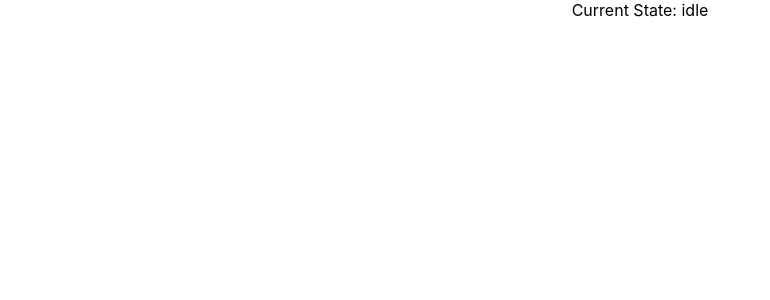
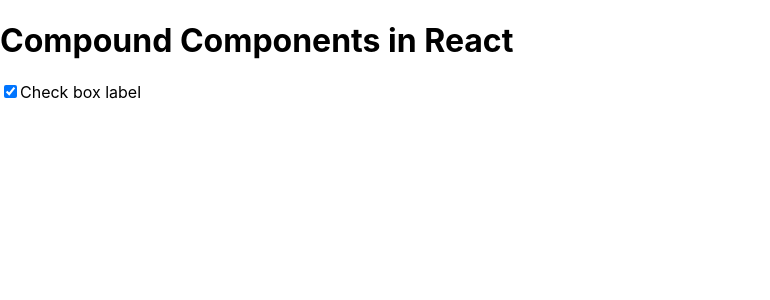
Before and after one commit to Jeyvers/react-course, a React (Create React App) app in the folder react-advanced-patterns/: page / in a window 1280 px wide. Shown: the top 300 px of the page, without its empty margins (0-770 px from the left). Built offline with nearby package versions, Linux system fonts and the light colour scheme.

Commit message:
Compound Components in React

```diff
--- a/react-advanced-patterns/src/App.js
+++ b/react-advanced-patterns/src/App.js
@@ -1,67 +1,48 @@
+import React, { useState, useReducer, useEffect } from 'react';
 import logo from './logo.svg';
 import './App.css';
-import { useState, useReducer, useEffect } from 'react';
 
-function reducer({ state }) {
-  switch (state) {
-    case 'PRESSED_ONCE':
-      return { state: 'PRESSED_TWO' };
-    case 'PRESSED_TWO':
-      return { state: 'PRESSED_THREE' };
-    case 'PRESSED_THREE':
-      return { state: 'PRESSED_ONCE' };
-    default:
-      return { state: 'PRESSED_ONCE' };
-  }
-}
+const Checkbox = ({ children }) => {
+  const [checked, setChecked] = useState(true);
 
-const Button = (props) => {
-  const [counter, setCounter] = useState(0);
-  const [state, dispatch] = useReducer(reducer, {
-    state: 'PRESSED_ONCE',
+  const allChildren = React.Children.map(children, (child) => {
+    const clone = React.cloneElement(child, {
+      checked,
+      setChecked,
+    });
+    console.log(child);
+    return clone;
   });
+
+  return allChildren;
+};
+
+const CheckboxInput = ({ checked, setChecked }) => {
   return (
-    <div style={{ margin: '2rem auto' }}>
-      <div onClick={() => dispatch()}>
-        {' '}
-        I am a button.
-        <div>{state.state}</div>
-      </div>
-    </div>
+    <input
+      type='checkbox'
+      checked={checked}
+      onChange={(e) => {
+        setChecked(e.target.checked);
+      }}
+    />
+  );
+};
+const Label = ({ setChecked, children }) => {
+  return (
+    <label onClick={() => setChecked((state) => !state)}>{children}</label>
   );
 };
 
-// *
-// *idle
-// *loading
-// *loaded
-// *error
-
 function App() {
-  const [state, setState] = useState('idle');
-  function clicked() {
-    setState('loading');
-    fetch('/data.json')
-      .then(() => {
-        setState('loaded');
-      })
-      .catch((err) => {
-        setState('error');
-      });
-  }
-
-  if (state === 'loading') {
-    return <div> Loading...</div>;
-  }
-
-  if (state === 'error') {
-    return <div> Error fetching your request</div>;
-  }
-
   return (
-    <div className='App' onClick={clicked}>
-      Current State: {state}
-    </div>
+    <>
+      <h1>Compound Components in React</h1>
+      <Checkbox>
+        <CheckboxInput />
+        <Label>Check box label</Label>
+      </Checkbox>
+    </>
   );
 }
 
```
